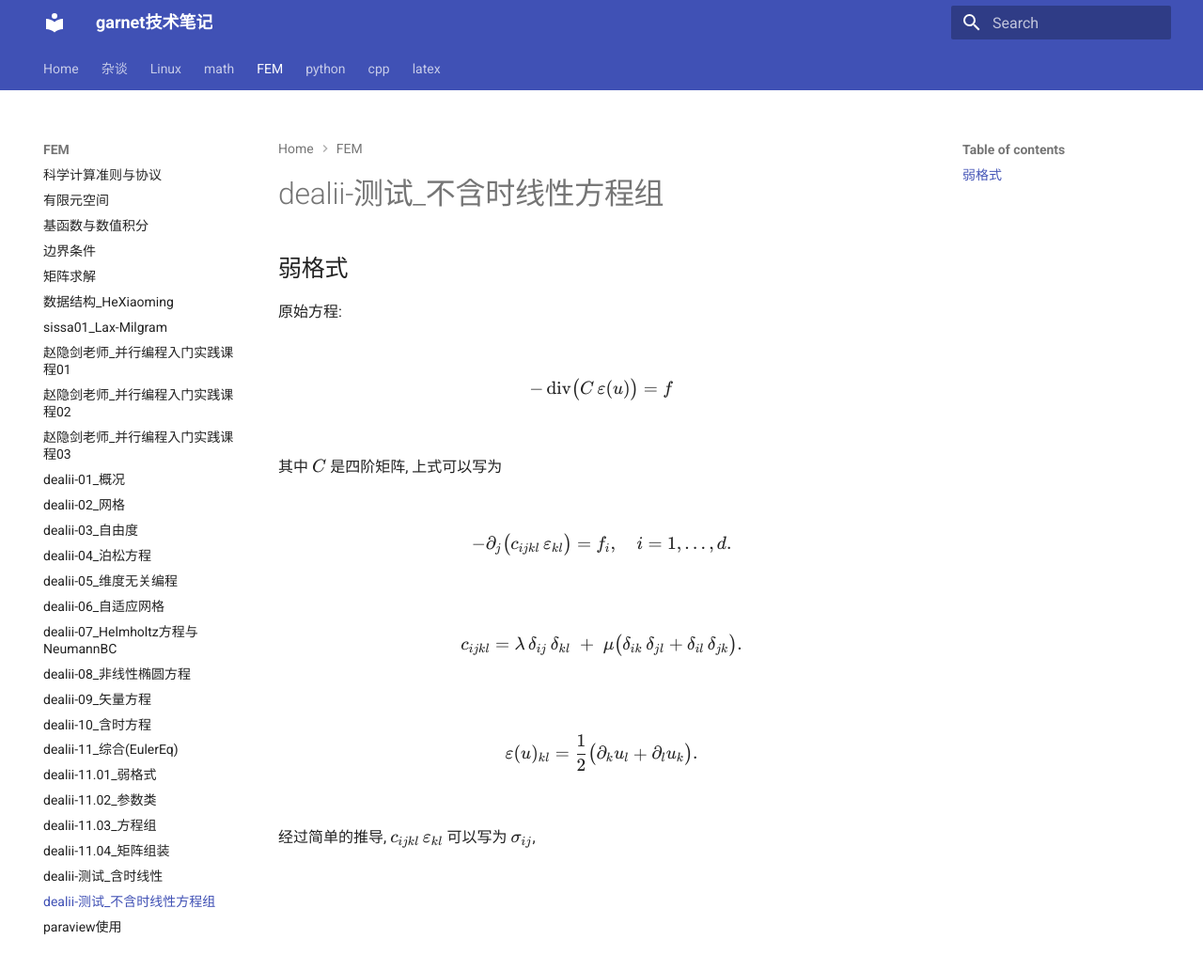
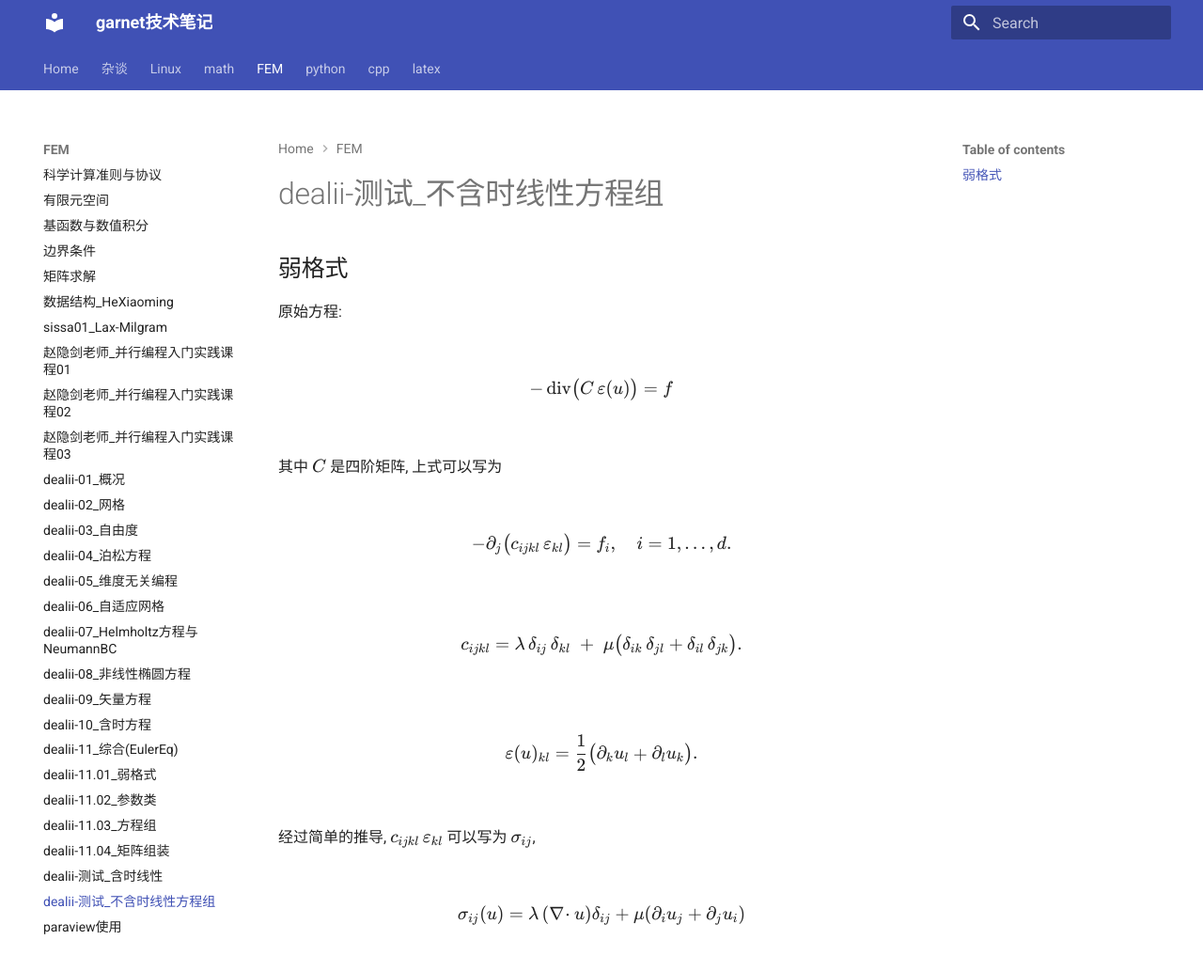
Before and after one commit to ymma98/technotes, an MkDocs documentation site: the page built from docs/FEM/dealii-测试_不含时线性方程组.md, in a window 1280 px wide and 1051 px high. Shown: the top 1033 px of the window at 94% size. Built offline with MkDocs 1.6.1 and Material for MkDocs 9.7.7, drawn with Linux system fonts in a browser that asks for light colours.

Commit message:
docs/FEM/dealii-测试_不含时线性方程组.md updated from https://stackedit.cn/

```diff
--- a/docs/FEM/dealii-测试_不含时线性方程组.md
+++ b/docs/FEM/dealii-测试_不含时线性方程组.md
@@ -23,6 +23,10 @@ $$
 $$
 
 经过简单的推导, $c_{ijkl}\,\varepsilon_{kl}$ 可以写为 $\sigma_{ij}$,
+
+$$
+\sigma_{ij}(u) = \lambda\,(\nabla\!\cdot u)\delta_{ij} + \mu (\partial_i u_j + \partial_j u_i)
+$$
 <!--stackedit_data:
-eyJoaXN0b3J5IjpbNTE5MzkxMDE0LC0xMzYyMjAwOTg3XX0=
+eyJoaXN0b3J5IjpbMzI0ODkzMzE3LC0xMzYyMjAwOTg3XX0=
 -->
```
